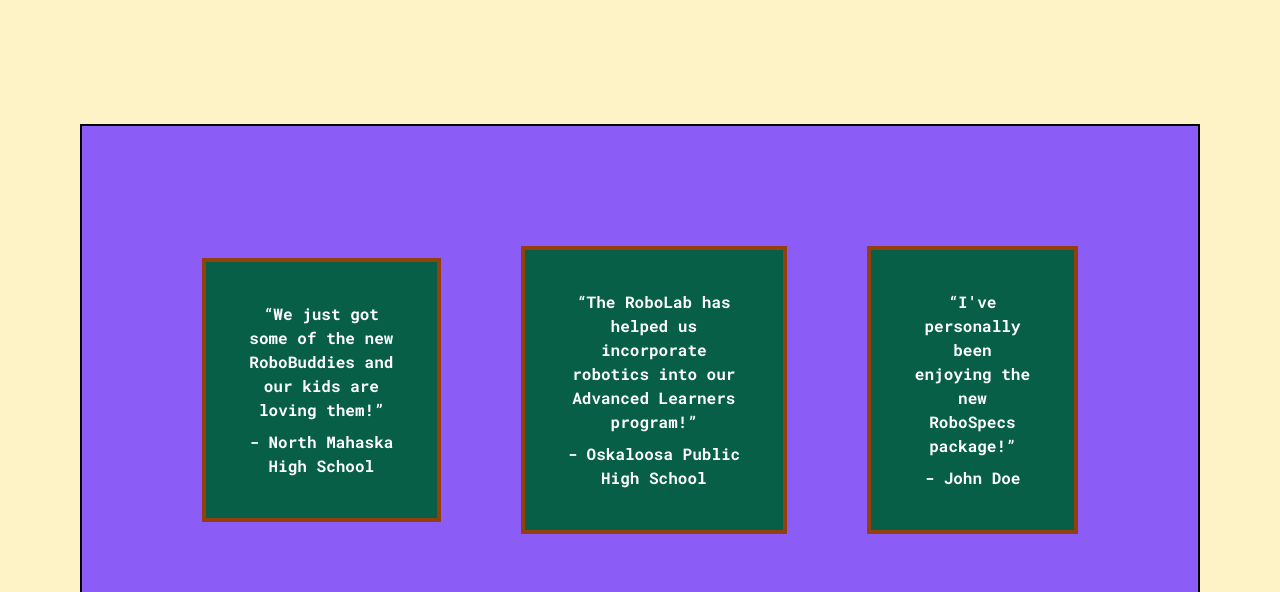
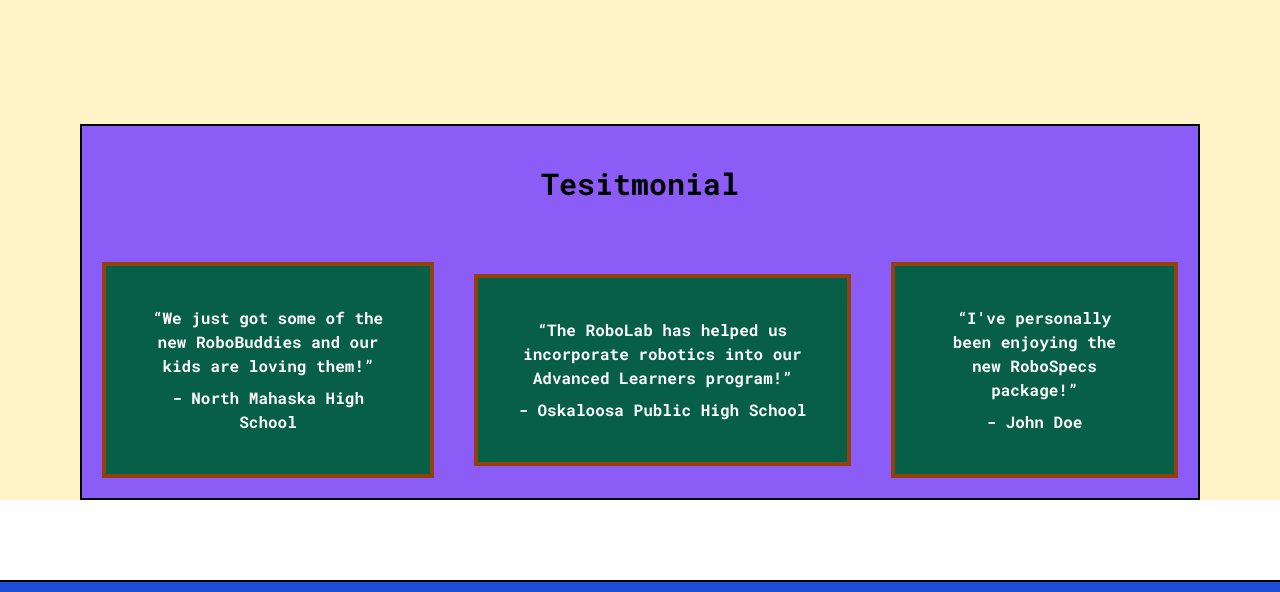
Before and after one commit to ClayGleason/ClayGleason.github.io, a plain HTML site: page index.html in a window 1280 px wide. Shown: the part 700-1292 px from the top of the page. Drawn offline with nearby package versions, Linux system fonts and the light colour scheme.

Commit message:
made changes to tesitmonials area in index

```diff
--- a/index.html
+++ b/index.html
@@ -66,32 +66,28 @@
             </div>
         </div>
 
-        <div class="lg:flex items-center justify-evenly m-20 border-2 border-black lg:p-20 md:p-10 sm:p-10
-                    md:grid md:grid-rows-2 md:justify-items-center
-                    sm:grid sm:grid-rows-2 sm: justify-items-center
-                    bg-purple-500">
-            <div class="max-w-sm p-10 border-4 border-yellow-800 text-center m-5
-                        md:m-10
-                        sm:m-5
+        <div class="bg-purple-500 items-center justify-center border-2 border-black m-2 mb-10 sm:m-20 ">
+            <h1 class="flex justify-center text-3xl m-10">Tesitmonial</h1>
+            <div class="flex flex-col items-center justify-evenly
+                        lg:flex-row
+                        ">
+                <div class="max-w-md p-10 border-4 border-yellow-800 text-center m-5
                             bg-green-800">
                     <p class="text-white">“We just got some of the new RoboBuddies and our
                         kids are loving them!”</p>
                         <p class="text-white mt-2">- North Mahaska High School</p>
                 </div>
-            <div class="max-w-sm p-10 border-4 border-yellow-800 text-center m-5
-                        md:m-10
-                        sm:m-5
+                <div class="max-w-md p-10 border-4 border-yellow-800 text-center m-5
                             bg-green-800">
                     <p class="text-white">“The RoboLab has helped us incorporate robotics into
                         our Advanced Learners program!”</p>
                         <p class="text-white mt-2">- Oskaloosa Public High School</p>
                 </div>
-            <div class="max-w-xs p-10 border-4 border-yellow-800 text-center m-5
-                        md:m-10
-                        sm:m-5
+                <div class="max-w-md p-10 border-4 border-yellow-800 text-center m-5
                             bg-green-800">
                     <p class="text-white">“I've personally been enjoying the new RoboSpecs package!”</p>
                     <p class="text-white mt-2">- John Doe</p>
+                </div>
             </div>
         </div>
     </div>
```
Lines whose indentation alone changed are shown as unchanged.
